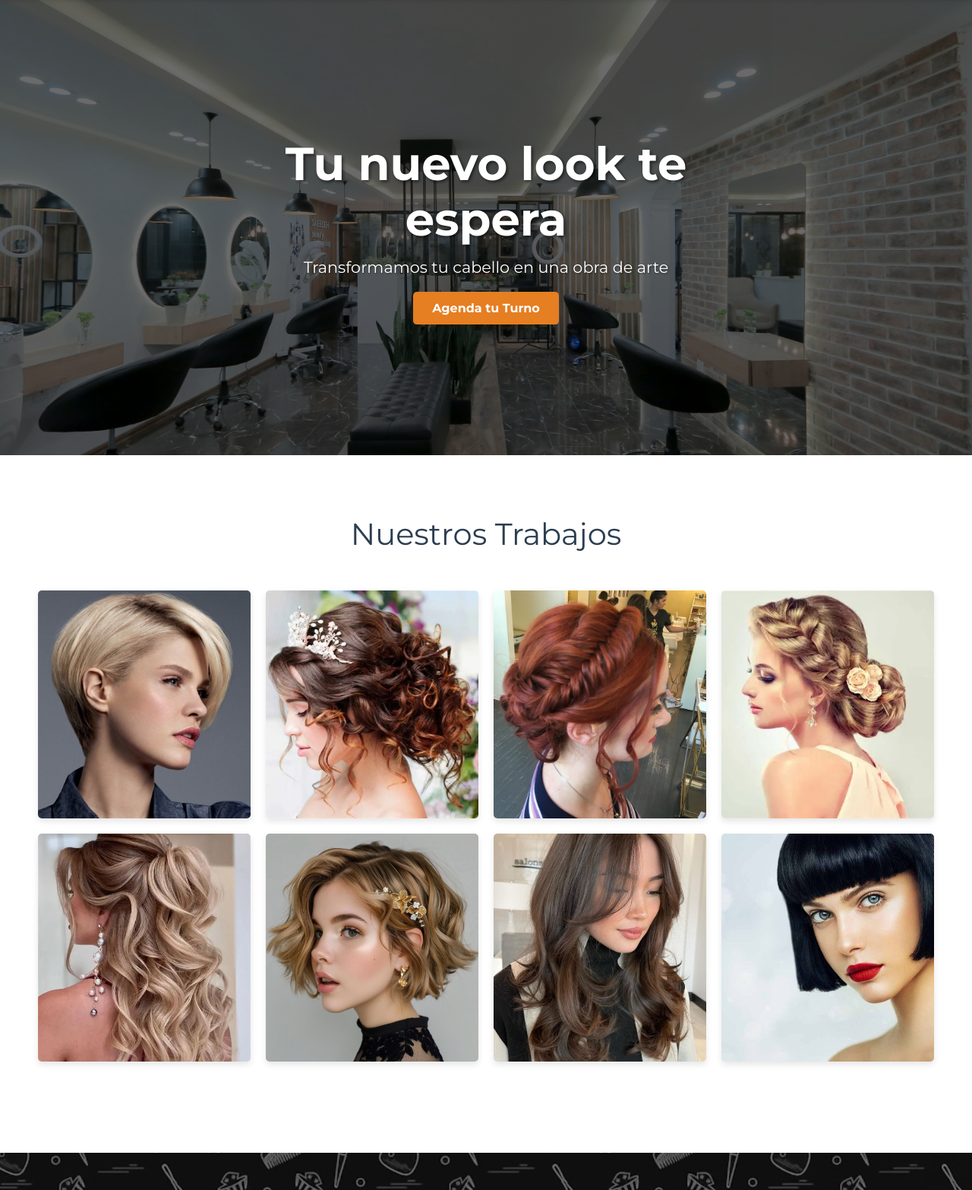
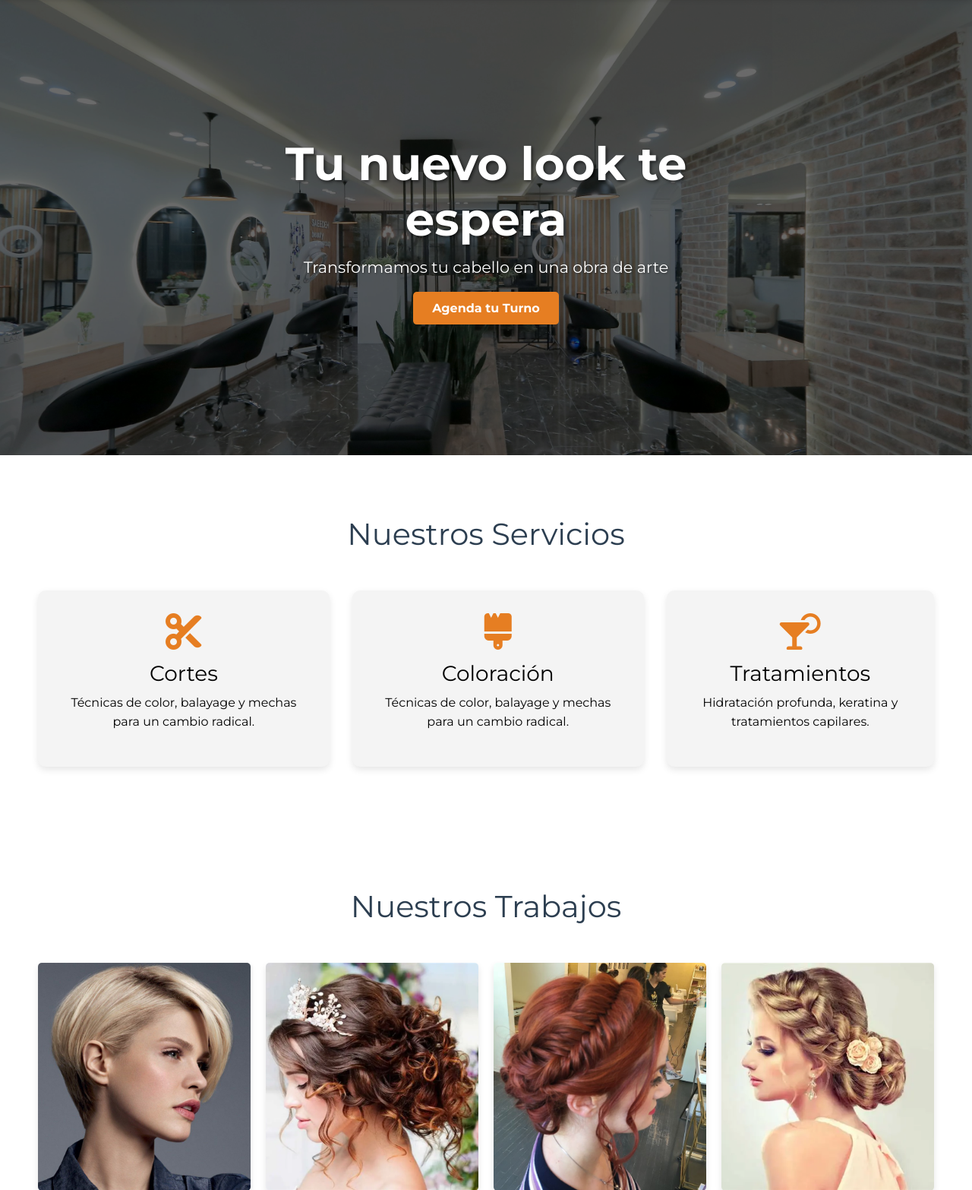
Before and after one commit to maga-casco/Peluqueria, a Django app: page / in a window 1280 px wide. Shown: the part 101-1667 px from the top of the page at 76% size. Run offline with Django 5.2, Linux system fonts and the light colour scheme.

Commit message:
Cuarto commit

```diff
--- a/templates/index/index.html
+++ b/templates/index/index.html
@@ -45,6 +45,33 @@
             <h1><strong>Tu nuevo look te espera</strong></h1>
             <p>Transformamos tu cabello en una obra de arte</p>
             <a href="{% url 'lista_turnos' %}" class="cta-button">Agenda tu Turno</a>
+        </div>
+    </section>
+
+    <section id="servicios" class="services-section">
+        <h2>Nuestros Servicios</h2>
+        <div class="services-container">
+            <a href="{% url 'corte' %}" style="text-decoration: none;color: black;">
+            <div class="service-card">
+                <i class="fas fa-cut"></i>
+                <h3>Cortes</h3>
+                <p>Técnicas de color, balayage y mechas para un cambio radical.</p>
+            </div>
+            </a>
+            <a href="{% url 'coloracion' %}" style="text-decoration: none;color: black;">
+            <div class="service-card">
+                <i class="fas fa-brush"></i>
+                <h3>Coloración</h3>
+                <p>Técnicas de color, balayage y mechas para un cambio radical.</p>
+            </div>
+            </a>
+            <a href="{% url 'tratamiento' %}" style="text-decoration: none;color: black;">
+            <div class="service-card">
+                <i class="fas fa-cocktail"></i>
+                <h3>Tratamientos</h3>
+                <p>Hidratación profunda, keratina y tratamientos capilares.</p>
+            </div>
+            </a>
         </div>
     </section>
 
```
Also changed, not shown: db.sqlite3.
